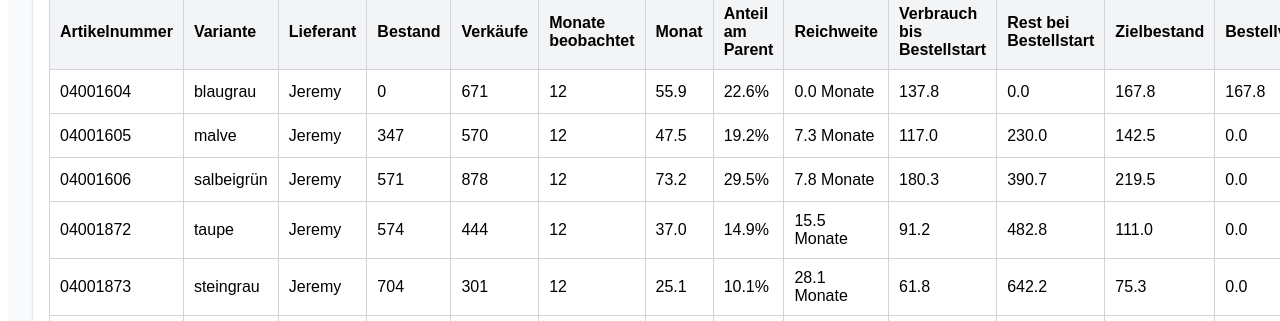
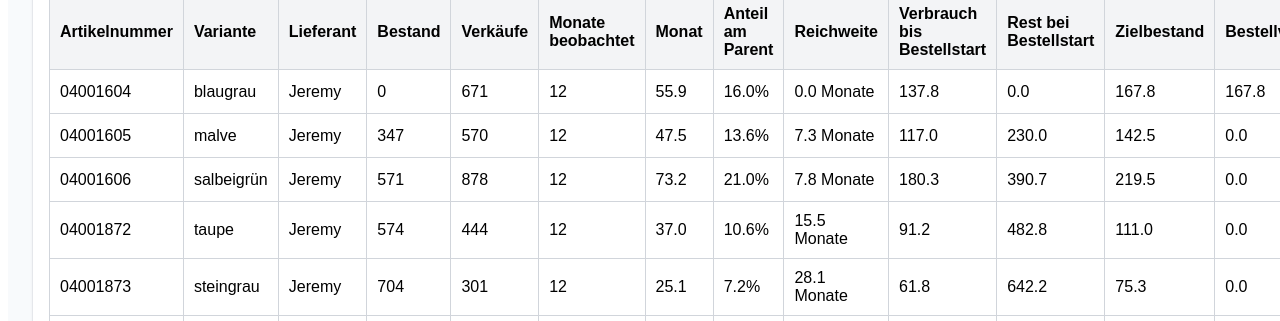
Before and after one commit to kingelvis150888-byte/einkaufs-tool, a Next.js app: page / in a window 1280 px wide. Shown: the part 479-800 px from the top of the page. Built offline with nearby package versions, Linux system fonts and the light colour scheme.

Commit message:
Update page.js

```diff
--- a/app/page.js
+++ b/app/page.js
@@ -352,10 +352,15 @@ export default function Home() {
           const projectedStockAtOrder = Math.max(0, item.stock - projectedSalesUntilOrder);
           const targetStock = monthlySales * targetMonths;
           const recommendedOrderQty = Math.max(0, targetStock - projectedStockAtOrder);
-          const share =
-            items.reduce((sum, row) => sum + row.sales, 0) > 0
-              ? (item.sales / items.reduce((sum, row) => sum + row.sales, 0)) * 100
-              : 0;
+          const totalMonthly = items.reduce(
+  (sum, row) => sum + getMonthlySales(row.sales, row.monthsObserved),
+  0
+);
+
+const share =
+  totalMonthly > 0
+    ? (monthlySales / totalMonthly) * 100
+    : 0;
           const coverage = getCoverageMonths(item.stock, monthlySales);
           const status = getStatus(item.stock, monthlySales);
 
```
